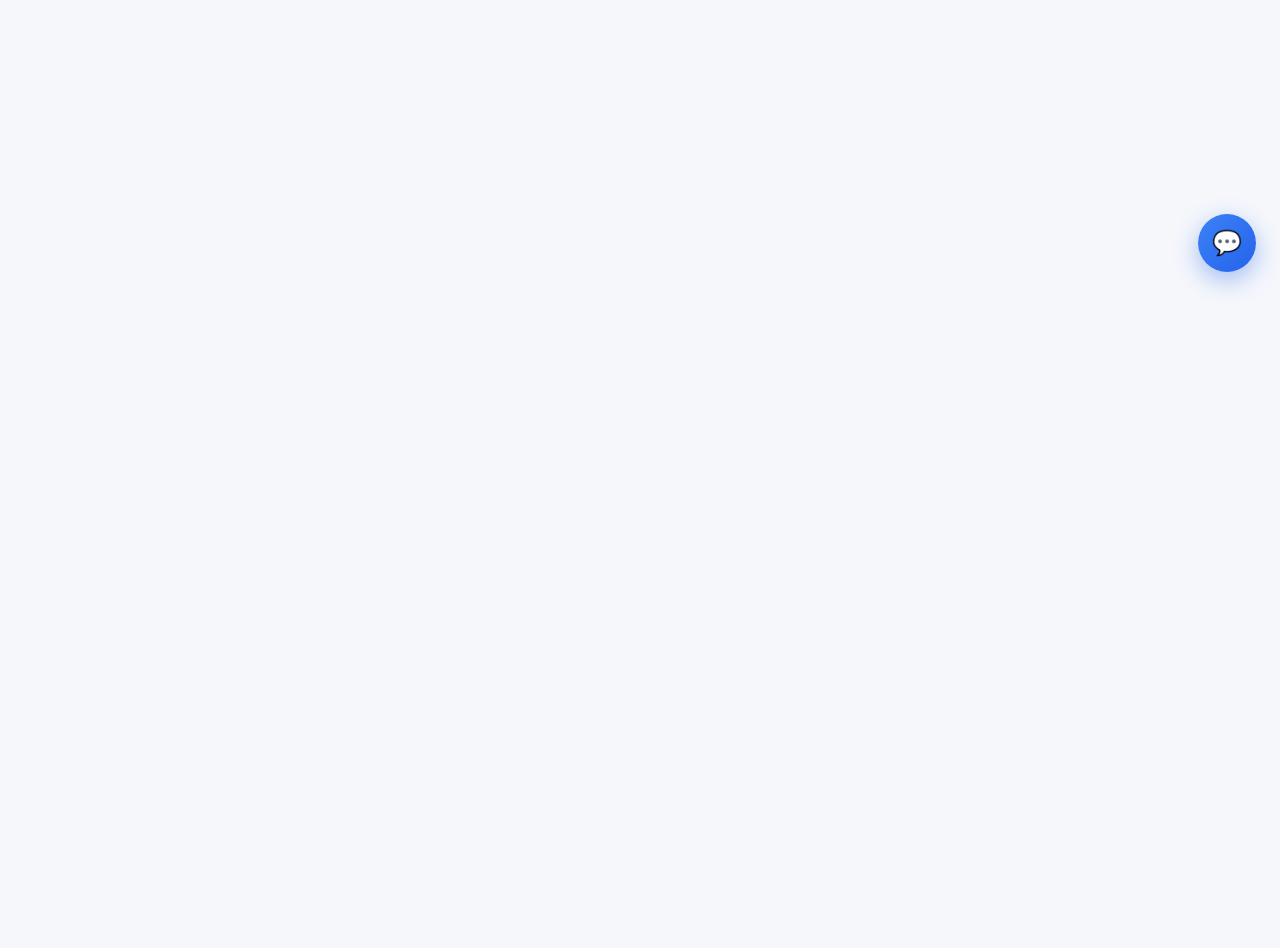
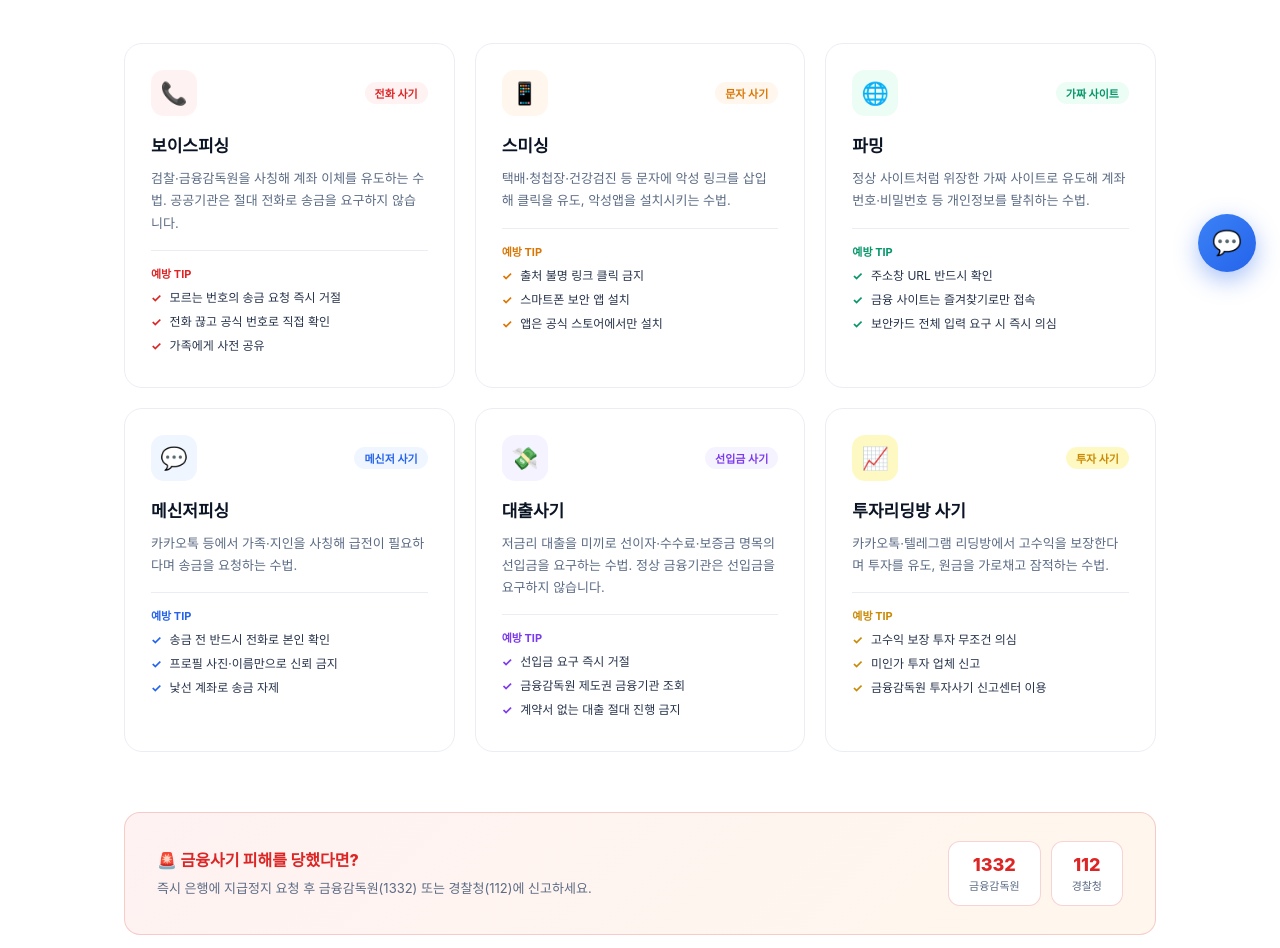
Before and after one commit to huijinkim0110/fds_radar_front, a React (Vite) app: page /fraud-prevention in a window 1280 px wide. Before the commit this address had no page. Shown: the part 504-1452 px from the top of the page. Before the commit the page ends 800 px from the top, so only its background shows below. Built offline with nearby package versions, Linux system fonts and the light colour scheme.

Commit message:
홈 화면 카드 섹션 수정 (예방 방법)

```diff
--- a/src/App.jsx
+++ b/src/App.jsx
@@ -59,6 +59,8 @@ import Toast from "./components/common/Toast";
 
 import { ConfirmProvider } from "./context/ConfirmContext";
 
+import FraudPrevention from "./components/fraud/FraudPrevention";
+
 function AppChatWidget() {
   const location = useLocation();
   const isAdminRoute = location.pathname.startsWith("/admin");
@@ -85,6 +87,7 @@ function App() {
                     <Route path="/products/:productId" element={<ProductDetail />} />
                     <Route path="/portfolio" element={<SimulatedSubscriptionList />} />
                     <Route path="/investment-diagnosis" element={<InvestmentDiagnosis />} />
+                    <Route path="/fraud-prevention" element={<FraudPrevention />} />
 
                     <Route path="/mypage" element={<MyPageLayout />}>
                       <Route path="dashboard" element={<Dashboard />} />
--- /dev/null
+++ b/src/components/fraud/FraudPrevention.jsx
@@ -0,0 +1,176 @@
+import { useNavigate } from "react-router-dom";
+
+const FRAUD_TYPES = [
+  {
+    id: "voice",
+    ic: "📞",
+    bg: "#FEF2F2",
+    color: "#DC2626",
+    name: "보이스피싱",
+    tag: "전화 사기",
+    desc: "검찰·금융감독원을 사칭해 계좌 이체를 유도하는 수법. 공공기관은 절대 전화로 송금을 요구하지 않습니다.",
+    tips: ["모르는 번호의 송금 요청 즉시 거절", "전화 끊고 공식 번호로 직접 확인", "가족에게 사전 공유"],
+  },
+  {
+    id: "smishing",
+    ic: "📱",
+    bg: "#FFF7ED",
+    color: "#D97706",
+    name: "스미싱",
+    tag: "문자 사기",
+    desc: "택배·청첩장·건강검진 등 문자에 악성 링크를 삽입해 클릭을 유도, 악성앱을 설치시키는 수법.",
+    tips: ["출처 불명 링크 클릭 금지", "스마트폰 보안 앱 설치", "앱은 공식 스토어에서만 설치"],
+  },
+  {
+    id: "pharming",
+    ic: "🌐",
+    bg: "#ECFDF5",
+    color: "#059669",
+    name: "파밍",
+    tag: "가짜 사이트",
+    desc: "정상 사이트처럼 위장한 가짜 사이트로 유도해 계좌번호·비밀번호 등 개인정보를 탈취하는 수법.",
+    tips: ["주소창 URL 반드시 확인", "금융 사이트는 즐겨찾기로만 접속", "보안카드 전체 입력 요구 시 즉시 의심"],
+  },
+  {
+    id: "messenger",
+    ic: "💬",
+    bg: "#EFF6FF",
+    color: "#2563EB",
+    name: "메신저피싱",
+    tag: "메신저 사기",
+    desc: "카카오톡 등에서 가족·지인을 사칭해 급전이 필요하다며 송금을 요청하는 수법.",
+    tips: ["송금 전 반드시 전화로 본인 확인", "프로필 사진·이름만으로 신뢰 금지", "낯선 계좌로 송금 자제"],
+  },
+  {
+    id: "loan",
+    ic: "💸",
+    bg: "#F5F3FF",
+    color: "#7C3AED",
+    name: "대출사기",
+    tag: "선입금 사기",
+    desc: "저금리 대출을 미끼로 선이자·수수료·보증금 명목의 선입금을 요구하는 수법. 정상 금융기관은 선입금을 요구하지 않습니다.",
+    tips: ["선입금 요구 즉시 거절", "금융감독원 제도권 금융기관 조회", "계약서 없는 대출 절대 진행 금지"],
+  },
+  {
+    id: "investment",
+    ic: "📈",
+    bg: "#FEF9C3",
+    color: "#CA8A04",
+    name: "투자리딩방 사기",
+    tag: "투자 사기",
+    desc: "카카오톡·텔레그램 리딩방에서 고수익을 보장한다며 투자를 유도, 원금을 가로채고 잠적하는 수법.",
+    tips: ["고수익 보장 투자 무조건 의심", "미인가 투자 업체 신고", "금융감독원 투자사기 신고센터 이용"],
+  },
+];
+
+export default function FraudPrevention() {
+  const navigate = useNavigate();
+
+  return (
+    <div style={{ background: "#fff", minHeight: "100vh", color: "#0B1424" }}>
+      {/* 상단 네비 */}
+      <nav className="home-nav">
+        <div className="home-logo"><span className="mark">W</span>Wonly</div>
+        <div className="home-nav-right">
+          <button className="ghost" onClick={() => navigate("/")}>← 홈으로</button>
+          <button className="fill" onClick={() => navigate("/login")}>로그인</button>
+        </div>
+      </nav>
+
+      {/* 히어로 */}
+      <div style={{ background: "linear-gradient(135deg,#1E40AF,#3B82F6)", color: "#fff", padding: "60px 44px", textAlign: "center" }}>
+        <div style={{ fontSize: 48, marginBottom: 16 }}>🚨</div>
+        <h1 style={{ fontSize: 32, fontWeight: 800, letterSpacing: -0.8, marginBottom: 12 }}>금융사기 예방</h1>
+        <p style={{ fontSize: 16, opacity: 0.85, lineHeight: 1.7, maxWidth: 480, margin: "0 auto" }}>
+          최근 발생한 금융사기 유형과 예방법을 확인하세요.<br />
+          알아야 막을 수 있습니다.
+        </p>
+      </div>
+
+      {/* 사기 유형 카드 목록 */}
+      <div style={{ maxWidth: 1120, margin: "0 auto", padding: "60px 44px" }}>
+        <div style={{ textAlign: "center", marginBottom: 40 }}>
+          <div style={{ fontSize: 13, fontWeight: 700, color: "#2563EB", marginBottom: 8 }}>최신 사기 수법 알아보기</div>
+          <h2 style={{ fontSize: 28, fontWeight: 800, letterSpacing: -0.6 }}>이런 수법을 조심하세요</h2>
+        </div>
+
+        <div style={{ display: "grid", gridTemplateColumns: "repeat(3, 1fr)", gap: 20 }}>
+          {FRAUD_TYPES.map((f) => (
+            <div
+              key={f.id}
+              style={{
+                border: "1px solid #EAEEF4",
+                borderRadius: 18,
+                padding: 26,
+                transition: "0.15s",
+                background: "#fff",
+              }}
+              onMouseEnter={(e) => {
+                e.currentTarget.style.borderColor = "#C7D6F0";
+                e.currentTarget.style.boxShadow = "0 12px 30px rgba(37,99,235,0.08)";
+                e.currentTarget.style.transform = "translateY(-3px)";
+              }}
+              onMouseLeave={(e) => {
+                e.currentTarget.style.borderColor = "#EAEEF4";
+                e.currentTarget.style.boxShadow = "none";
+                e.currentTarget.style.transform = "translateY(0)";
+              }}
+            >
+              {/* 아이콘 + 태그 */}
+              <div style={{ display: "flex", justifyContent: "space-between", alignItems: "center", marginBottom: 16 }}>
+                <div style={{ width: 46, height: 46, borderRadius: 13, background: f.bg, display: "flex", alignItems: "center", justifyContent: "center", fontSize: 22 }}>
+                  {f.ic}
+                </div>
+                <span style={{ fontSize: 11, fontWeight: 700, color: f.color, background: f.bg, padding: "3px 10px", borderRadius: 20 }}>
+                  {f.tag}
+                </span>
+              </div>
+
+              {/* 제목 + 설명 */}
+              <h3 style={{ fontSize: 17, fontWeight: 700, marginBottom: 10 }}>{f.name}</h3>
+              <p style={{ fontSize: 13, color: "#5B6B84", lineHeight: 1.7, marginBottom: 16 }}>{f.desc}</p>
+
+              {/* 예방 팁 */}
+              <div style={{ borderTop: "1px solid #EAEEF4", paddingTop: 14 }}>
+                <div style={{ fontSize: 11, fontWeight: 700, color: f.color, marginBottom: 8 }}>예방 TIP</div>
+                {f.tips.map((tip, i) => (
+                  <div key={i} style={{ display: "flex", gap: 8, fontSize: 12, color: "#26324A", marginBottom: 6, lineHeight: 1.5 }}>
+                    <span style={{ color: f.color, fontWeight: 700, flexShrink: 0 }}>✓</span>
+                    {tip}
+                  </div>
+                ))}
+              </div>
+            </div>
+          ))}
+        </div>
+
+        {/* 하단 신고 안내 */}
+        <div style={{
+          marginTop: 60, padding: "28px 32px", borderRadius: 16,
+          background: "linear-gradient(135deg,#FEF2F2,#FFF7ED)",
+          border: "1px solid rgba(220,38,38,0.2)",
+          display: "flex", justifyContent: "space-between", alignItems: "center", flexWrap: "wrap", gap: 16
+        }}>
+          <div>
+            <div style={{ fontSize: 16, fontWeight: 800, color: "#DC2626", marginBottom: 6 }}>🚨 금융사기 피해를 당했다면?</div>
+            <div style={{ fontSize: 13, color: "#5B6B84", lineHeight: 1.7 }}>
+              즉시 은행에 지급정지 요청 후 금융감독원(1332) 또는 경찰청(112)에 신고하세요.
+            </div>
+          </div>
+          <div style={{ display: "flex", gap: 10 }}>
+            <div style={{ textAlign: "center", background: "#fff", borderRadius: 12, padding: "12px 20px", border: "1px solid rgba(220,38,38,0.2)" }}>
+              <div style={{ fontSize: 18, fontWeight: 800, color: "#DC2626" }}>1332</div>
+              <div style={{ fontSize: 11, color: "#5B6B84", marginTop: 2 }}>금융감독원</div>
+            </div>
+            <div style={{ textAlign: "center", background: "#fff", borderRadius: 12, padding: "12px 20px", border: "1px solid rgba(220,38,38,0.2)" }}>
+              <div style={{ fontSize: 18, fontWeight: 800, color: "#DC2626" }}>112</div>
+              <div style={{ fontSize: 11, color: "#5B6B84", marginTop: 2 }}>경찰청</div>
+            </div>
+          </div>
+        </div>
+      </div>
+
+      <footer className="home-foot">© 2026 Wonly · 팀 프로젝트</footer>
+    </div>
+  );
+}
--- a/src/pages/Home.jsx
+++ b/src/pages/Home.jsx
@@ -7,7 +7,7 @@ const PRODUCTS = [
   { id: "loan", ic: "💸", bg: "#FFF7ED", name: "비상금 대출", rate: "연 4.9%~", desc: "최대 300만원, 30초 심사.", path: "/home-products/loan" },
   { id: "card", ic: "🪙", bg: "#F5F3FF", name: "체크카드", rate: "최대 5% 캐시백", desc: "쓸수록 쌓이는 혜택.", path: "/home-products/card" },
   { id: "invest", ic: "📈", bg: "#FEF2F2", name: "투자성향 진단", rate: "1분이면 끝", desc: "내게 맞는 투자 스타일을 알아보세요.", path: "/investment-diagnosis" },
-  { id: "care", ic: "🛡️", bg: "#EFF6FF", name: "안심 케어", rate: "무료 제공", desc: "이상거래 실시간 알림·신고.", path: "/home-products/care" },
+  { id: "fraud", ic: "🚨", bg: "#FEF2F2", name: "금융사기 예방", rate: "최신 사기 수법 알아보기", desc: "최근 발생한 금융사기 유형과 예방법을 확인하세요.", path: "/fraud-prevention" },
 ];
 
 export default function Home() {
```
